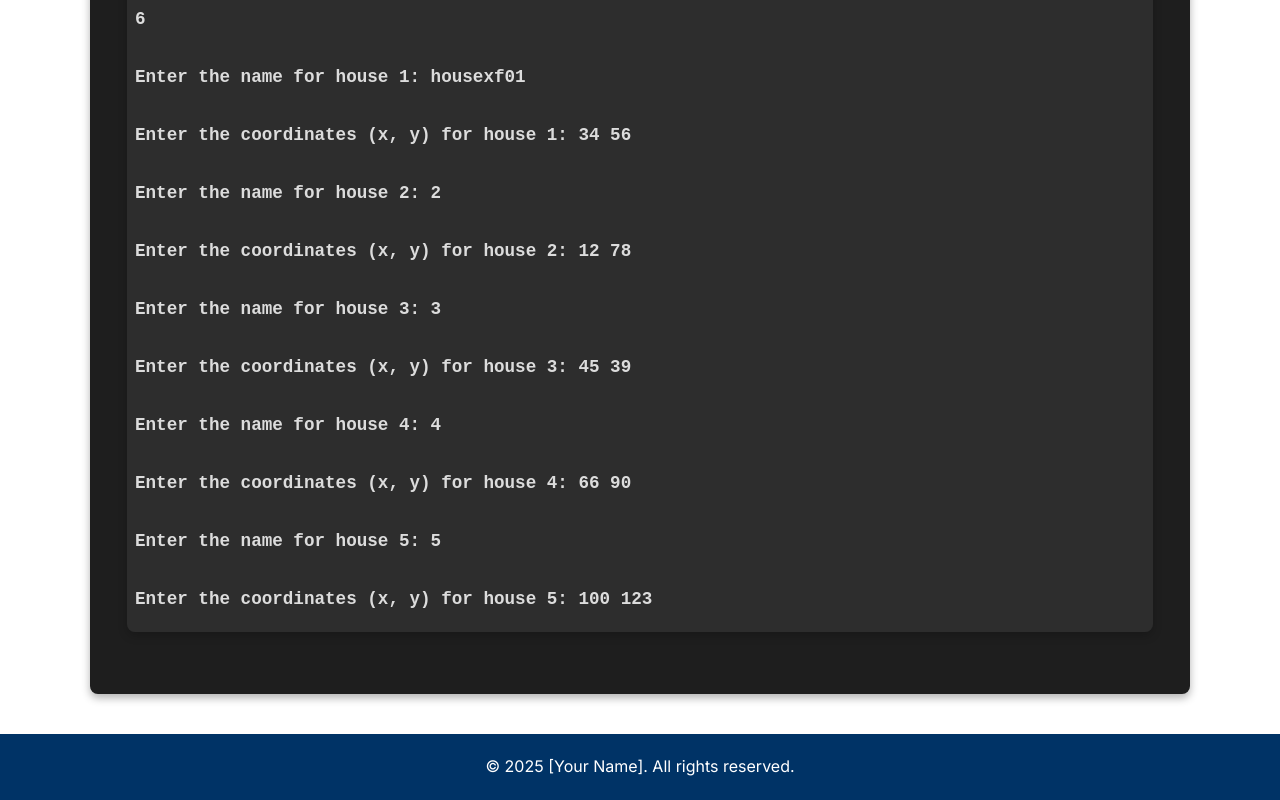
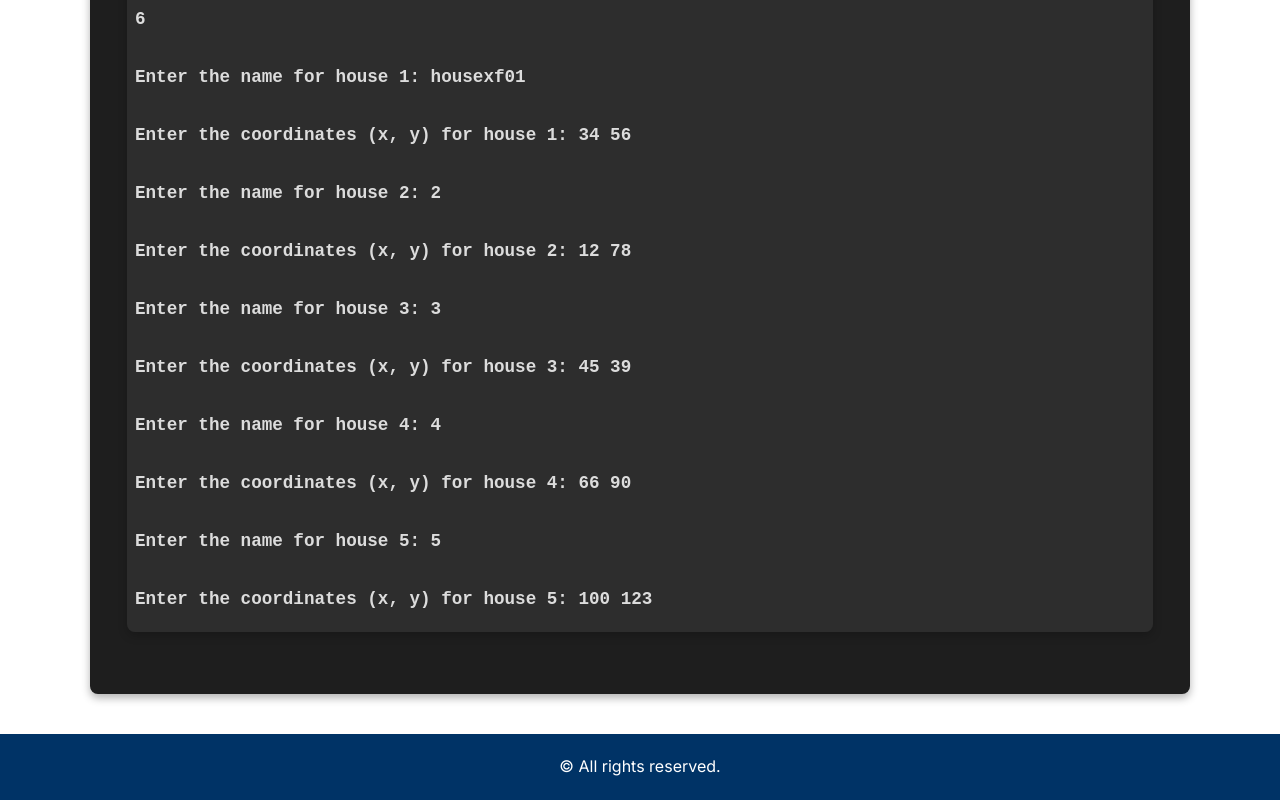
Before and after one commit to Shreenikethjoshi/DAA.github.io, a plain HTML site: page course_project.html in a window 1280 px wide. Shown: the part 3709-4509 px from the top of the page. Drawn offline with Linux system fonts and the light colour scheme.

Commit message:
Update course_project.html

```diff
--- a/course_project.html
+++ b/course_project.html
@@ -246,7 +246,7 @@
     </main>
 
     <footer>
-        <p>&copy; 2025 [Your Name]. All rights reserved.</p>
+        <p>&copy; All rights reserved.</p>
     </footer>
 </body>
 </html>
```
